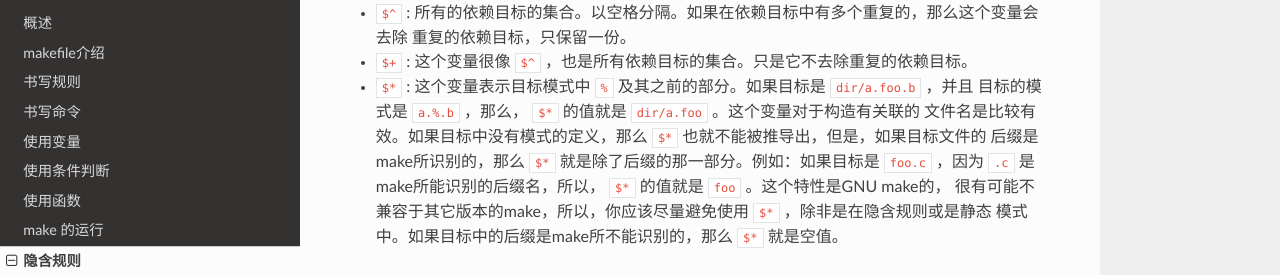
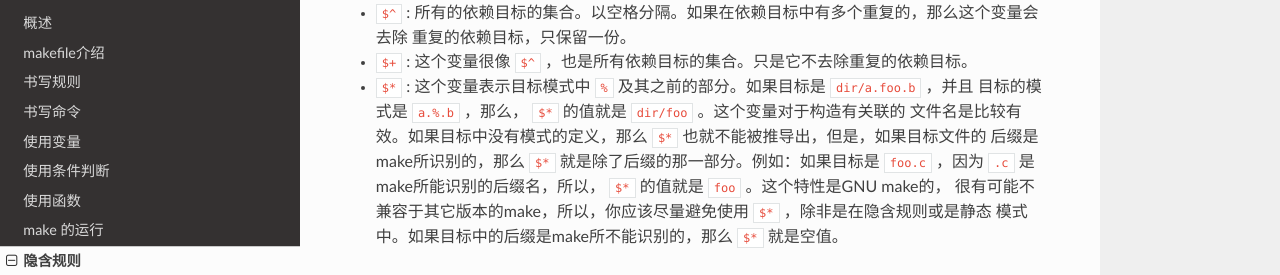
Before and after one commit to seisman/how-to-write-makefile, a Sphinx documentation site: the page built from source/implicit_rules.rst, in a window 1280 px wide and 900 px high, scrolled down 7540 px. Shown: the part 154-429 px from the top of the window. Built offline with Sphinx 7.4.7 and the Read the Docs theme 2.0.0, drawn with Linux system fonts in a browser that asks for light colours.

Commit message:
Fix a typo
Closes #43.

```diff
--- a/source/implicit_rules.rst
+++ b/source/implicit_rules.rst
@@ -335,7 +335,7 @@ make就会规则下的命令，所以，在模式规则中，目标可能会是
   重复的依赖目标，只保留一份。
 - ``$+`` : 这个变量很像 ``$^`` ，也是所有依赖目标的集合。只是它不去除重复的依赖目标。
 - ``$*`` : 这个变量表示目标模式中 ``%`` 及其之前的部分。如果目标是 ``dir/a.foo.b`` ，并且
-  目标的模式是 ``a.%.b`` ，那么， ``$*`` 的值就是 ``dir/a.foo`` 。这个变量对于构造有关联的
+  目标的模式是 ``a.%.b`` ，那么， ``$*`` 的值就是 ``dir/foo`` 。这个变量对于构造有关联的
   文件名是比较有效。如果目标中没有模式的定义，那么 ``$*`` 也就不能被推导出，但是，如果目标文件的
   后缀是make所识别的，那么 ``$*`` 就是除了后缀的那一部分。例如：如果目标是 ``foo.c`` ，因为
   ``.c`` 是make所能识别的后缀名，所以， ``$*`` 的值就是 ``foo`` 。这个特性是GNU make的，
```
